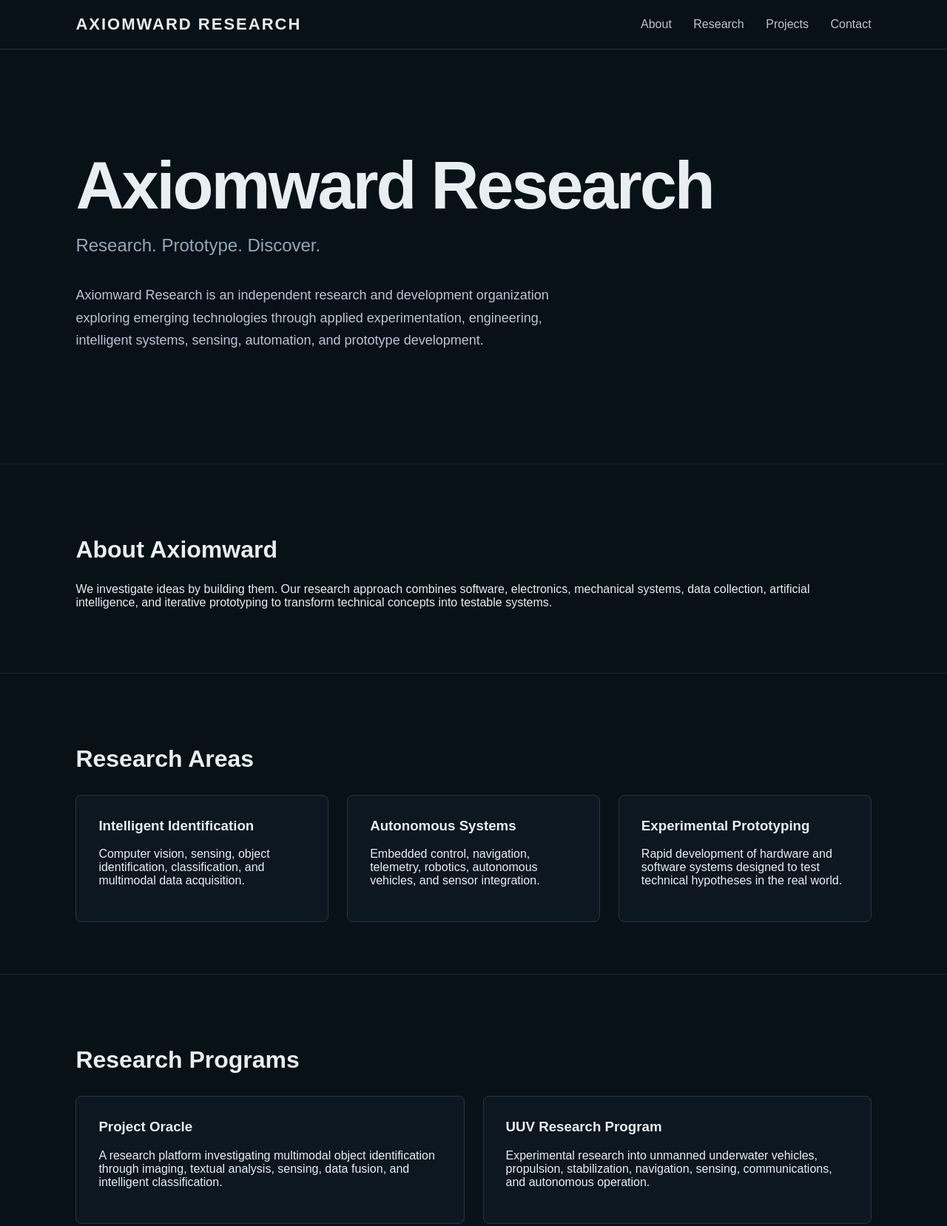
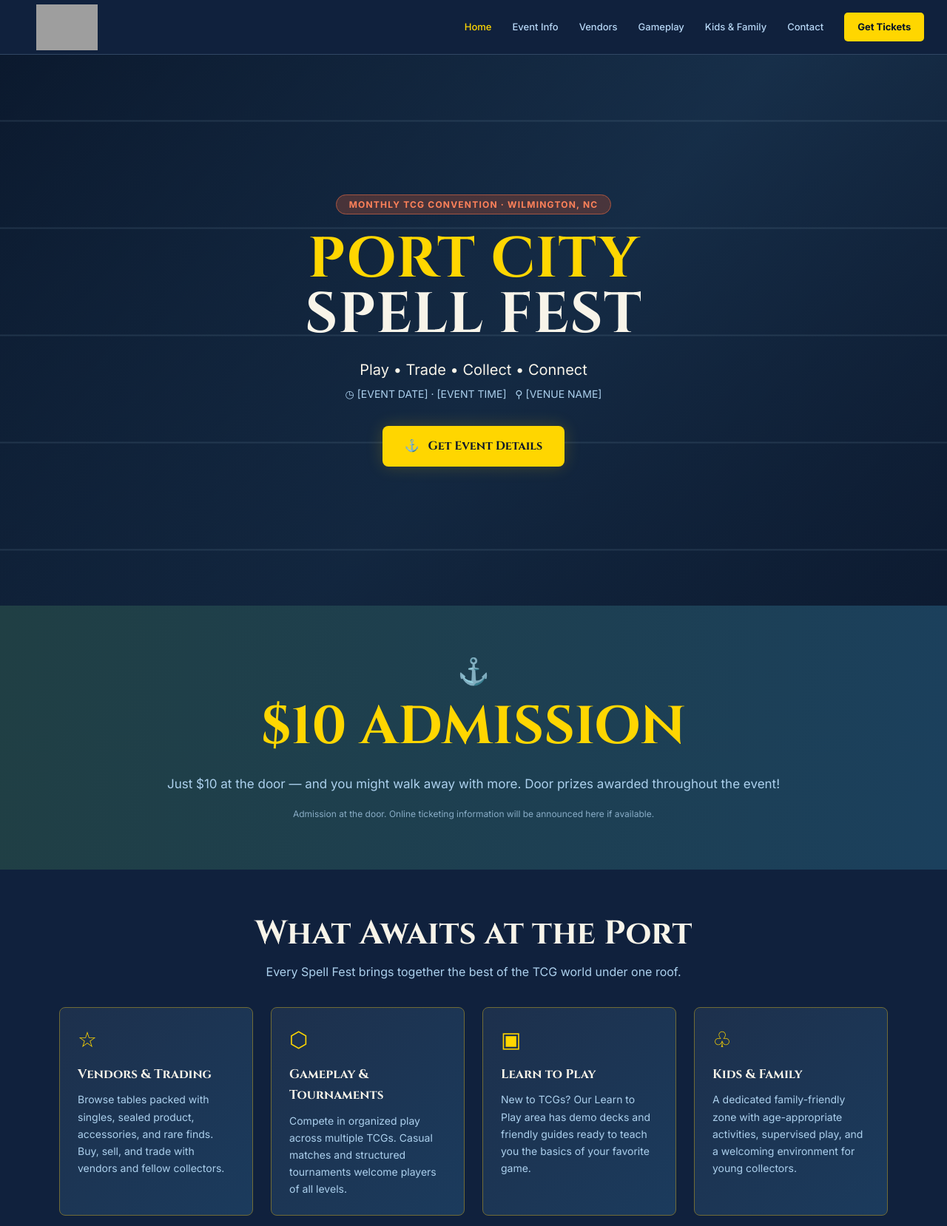
Before and after one commit to garylgoodman-spec/portcityspellslingers.com, a plain HTML site: page index.html in a window 1280 px wide. Shown: the top 1658 px of the page at 74% size. Drawn offline with Linux system fonts and the light colour scheme; grey boxes are pictures that could not be loaded.

Commit message:
Add files via upload

```diff
--- a/index.html
+++ b/index.html
@@ -1,236 +1,24 @@
 <!DOCTYPE html>
-<html lang="en">
-<head>
-    <meta charset="UTF-8">
-    <meta name="viewport" content="width=device-width, initial-scale=1.0">
-
-    <title>Axiomward Research</title>
-
-    <meta name="description"
-          content="Axiomward Research develops experimental technologies through applied research, prototyping, sensing, automation, and intelligent systems.">
-
-    <style>
-        * {
-            box-sizing: border-box;
-        }
-
-        body {
-            margin: 0;
-            font-family: Arial, Helvetica, sans-serif;
-            background: #081018;
-            color: #e8eef4;
-        }
-
-        header {
-            padding: 20px 8%;
-            border-bottom: 1px solid #253746;
-            display: flex;
-            justify-content: space-between;
-            align-items: center;
-        }
-
-        .brand {
-            font-size: 22px;
-            font-weight: bold;
-            letter-spacing: 2px;
-        }
-
-        nav a {
-            color: #b9c8d4;
-            text-decoration: none;
-            margin-left: 25px;
-        }
-
-        nav a:hover {
-            color: white;
-        }
-
-        .hero {
-            min-height: 70vh;
-            padding: 120px 8%;
-            display: flex;
-            flex-direction: column;
-            justify-content: center;
-            max-width: 1100px;
-        }
-
-        .hero h1 {
-            font-size: clamp(48px, 8vw, 90px);
-            margin: 0;
-            letter-spacing: -3px;
-        }
-
-        .hero h2 {
-            font-size: 24px;
-            font-weight: normal;
-            color: #91a9ba;
-            margin-top: 15px;
-        }
-
-        .hero p {
-            max-width: 700px;
-            font-size: 18px;
-            line-height: 1.7;
-            color: #b9c8d4;
-        }
-
-        .section {
-            padding: 70px 8%;
-            border-top: 1px solid #1b2a35;
-        }
-
-        .section h2 {
-            font-size: 32px;
-        }
-
-        .projects {
-            display: grid;
-            grid-template-columns: repeat(auto-fit, minmax(280px, 1fr));
-            gap: 25px;
-            margin-top: 30px;
-        }
-
-        .project {
-            padding: 30px;
-            border: 1px solid #253746;
-            border-radius: 8px;
-            background: #0d1720;
-        }
-
-        .project h3 {
-            margin-top: 0;
-        }
-
-        footer {
-            padding: 40px 8%;
-            border-top: 1px solid #253746;
-            color: #748998;
-            font-size: 14px;
-        }
-    </style>
-</head>
-
-<body>
-
-<header>
-    <div class="brand">AXIOMWARD RESEARCH</div>
-
-    <nav>
-        <a href="#about">About</a>
-        <a href="#research">Research</a>
-        <a href="#projects">Projects</a>
-        <a href="#contact">Contact</a>
-    </nav>
-</header>
-
-<main>
-
-<section class="hero">
-
-    <h1>Axiomward Research</h1>
-
-    <h2>Research. Prototype. Discover.</h2>
-
-    <p>
-        Axiomward Research is an independent research and development
-        organization exploring emerging technologies through applied
-        experimentation, engineering, intelligent systems, sensing,
-        automation, and prototype development.
-    </p>
-
-</section>
-
-<section class="section" id="about">
-
-    <h2>About Axiomward</h2>
-
-    <p>
-        We investigate ideas by building them. Our research approach
-        combines software, electronics, mechanical systems, data
-        collection, artificial intelligence, and iterative prototyping
-        to transform technical concepts into testable systems.
-    </p>
-
-</section>
-
-<section class="section" id="research">
-
-    <h2>Research Areas</h2>
-
-    <div class="projects">
-
-        <div class="project">
-            <h3>Intelligent Identification</h3>
-            <p>
-                Computer vision, sensing, object identification,
-                classification, and multimodal data acquisition.
-            </p>
-        </div>
-
-        <div class="project">
-            <h3>Autonomous Systems</h3>
-            <p>
-                Embedded control, navigation, telemetry, robotics,
-                autonomous vehicles, and sensor integration.
-            </p>
-        </div>
-
-        <div class="project">
-            <h3>Experimental Prototyping</h3>
-            <p>
-                Rapid development of hardware and software systems
-                designed to test technical hypotheses in the real world.
-            </p>
-        </div>
-
-    </div>
-
-</section>
-
-<section class="section" id="projects">
-
-    <h2>Research Programs</h2>
-
-    <div class="projects">
-
-        <div class="project">
-            <h3>Project Oracle</h3>
-            <p>
-                A research platform investigating multimodal object
-                identification through imaging, textual analysis,
-                sensing, data fusion, and intelligent classification.
-            </p>
-        </div>
-
-        <div class="project">
-            <h3>UUV Research Program</h3>
-            <p>
-                Experimental research into unmanned underwater vehicles,
-                propulsion, stabilization, navigation, sensing,
-                communications, and autonomous operation.
-            </p>
-        </div>
-
-    </div>
-
-</section>
-
-<section class="section" id="contact">
-
-    <h2>Contact</h2>
-
-    <p>
-        Axiomward Research<br>
-        Wilmington, North Carolina
-    </p>
-
-</section>
-
-</main>
-
-<footer>
-    © 2026 Axiomward Research. All rights reserved.
-</footer>
-
-</body>
-</html>
+<html lang="en"><head><meta charset="UTF-8"><meta name="viewport" content="width=device-width,initial-scale=1">
+<meta name="theme-color" content="#10213d"><meta name="description" content="Port City Spell Fest — Wilmington, NC trading card game convention. Play, trade, collect and connect.">
+<title>Port City Spellslingers | Port City Spell Fest</title><link rel="icon" href="favicon.png"><link rel="stylesheet" href="style.css"></head>
+<body><a class="skip" href="#main">Skip to content</a>
+<header class="site-header"><a class="brand" href="#home" aria-label="Port City Spellslingers home"><img src="logo.png" alt="Port City Spellslingers"></a>
+<button class="menu-toggle" aria-label="Toggle navigation" aria-expanded="false">☰</button>
+<nav class="nav" aria-label="Main navigation"><a href="#home">Home</a><a href="#event">Event Info</a><a href="#vendors">Vendors</a><a href="#gameplay">Gameplay</a><a href="#family">Kids & Family</a><a href="#contact">Contact</a><a class="nav-ticket" href="#tickets">Get Tickets</a></nav></header>
+<main id="main"><section class="hero" id="home"><div class="hero-inner"><span class="eyebrow">MONTHLY TCG CONVENTION · WILMINGTON, NC</span><h1><span>PORT CITY</span><br>SPELL FEST</h1><p class="tagline">Play • Trade • Collect • Connect</p><p class="event-meta">◷ <span data-date>[EVENT DATE]</span> · <span data-time>[EVENT TIME]</span> &nbsp; ⚲ <span data-venue>[VENUE NAME]</span></p><a class="btn" href="#event">⚓ &nbsp; Get Event Details</a></div></section>
+<section class="admission" id="tickets"><div class="anchor">⚓</div><h2>$10 ADMISSION</h2><p>Just $10 at the door — and you might walk away with more. Door prizes awarded throughout the event!</p><p class="ticket-note">Admission at the door. Online ticketing information will be announced here if available.</p></section>
+<section class="features section" id="event"><h2>What Awaits at the Port</h2><p class="section-sub">Every Spell Fest brings together the best of the TCG world under one roof.</p><div class="feature-grid">
+<a class="feature" href="#vendors"><span class="feature-icon">☆</span><h3>Vendors & Trading</h3><p>Browse tables packed with singles, sealed product, accessories, and rare finds. Buy, sell, and trade with vendors and fellow collectors.</p></a>
+<a class="feature" href="#gameplay"><span class="feature-icon">⬡</span><h3>Gameplay & Tournaments</h3><p>Compete in organized play across multiple TCGs. Casual matches and structured tournaments welcome players of all levels.</p></a>
+<a class="feature" href="#learn"><span class="feature-icon">▣</span><h3>Learn to Play</h3><p>New to TCGs? Our Learn to Play area has demo decks and friendly guides ready to teach you the basics of your favorite game.</p></a>
+<a class="feature" href="#family"><span class="feature-icon">♧</span><h3>Kids & Family</h3><p>A dedicated family-friendly zone with age-appropriate activities, supervised play, and a welcoming environment for young collectors.</p></a></div></section>
+<section class="course section" id="gameplay"><div class="course-copy"><h2>Chart Your Course</h2><p>Five legendary trading card games converge at Port City Spell Fest. Whether you're a seasoned duelist or a fresh-faced trainer, there's a game waiting for you.</p><ul class="games"><li><i class="purple"></i>Magic: The Gathering</li><li><i class="gold"></i>Pokémon TCG</li><li><i class="red"></i>Yu-Gi-Oh!</li><li><i class="blue"></i>Cardfight!! Vanguard</li><li><i class="green"></i>Flesh and Blood</li></ul></div>
+<div class="compass" aria-label="Featured games compass"><span class="north">N</span><span class="east">E</span><span class="south">S</span><span class="west">W</span><div class="ring"></div><div class="hub">⚓</div><div class="game-dot mtg">MTG<small>Magic</small></div><div class="game-dot pkm">PKM<small>Pokémon</small></div><div class="game-dot ygo">YGO<small>Yu-Gi-Oh!</small></div><div class="game-dot cfv">CFV<small>Vanguard</small></div><div class="game-dot fab">FAB<small>Flesh and Blood</small></div></div></section>
+<section class="next section"><div class="sparkle">✧</div><h2>Join Us at the Next Event</h2><p class="section-sub">Mark your calendar and set sail for the best TCG event on the Carolina coast.</p><div class="details"><span>◷ &nbsp; <span data-date>[EVENT DATE]</span></span><span>⚲ &nbsp; <span data-address>[VENUE ADDRESS]</span></span></div></section>
+<section class="section detail-section" id="vendors"><h2>Vendors & Trading</h2><p>Discover trading cards, collectibles, accessories, sealed products and more. Interested in setting up a vendor table? Reach out to our team for availability, pricing and requirements.</p><a class="btn btn-outline" href="#contact">Vendor Inquiries</a></section>
+<section class="section detail-section alt" id="learn"><h2>New to Trading Card Games?</h2><p>Learn the basics, meet other players, and explore a new favorite game. All experience levels are welcome.</p></section>
+<section class="section detail-section" id="family"><h2>Kids & Family</h2><p>Port City Spell Fest is designed to welcome collectors and players of all ages. Come explore, learn, and enjoy the hobby together.</p></section>
+<section class="section detail-section alt" id="contact"><h2>Contact the Crew</h2><p>Questions about attending, vending, volunteering or gameplay? Contact the event organizers.</p><p><a class="btn" id="contact-link" href="mailto:REPLACE_WITH_EMAIL@example.com?subject=Port%20City%20Spell%20Fest%20Inquiry">Email the Organizers</a></p><p class="small">Replace the placeholder contact email in <code>index.html</code> before publishing.</p></section></main>
+<footer><img src="logo.png" alt="" loading="lazy"><p>Port City Spellslingers · Wilmington, North Carolina</p><p>Play • Trade • Collect • Connect</p><p>© <span id="year"></span> Port City Spellslingers. All rights reserved.</p></footer>
+<script src="script.js"></script></body></html>
--- /dev/null
+++ b/script.js
@@ -0,0 +1,4 @@
+document.getElementById('year').textContent=new Date().getFullYear();
+const toggle=document.querySelector('.menu-toggle'),nav=document.querySelector('.nav');
+toggle.addEventListener('click',()=>{const open=nav.classList.toggle('open');toggle.setAttribute('aria-expanded',String(open));toggle.textContent=open?'✕':'☰'});
+nav.querySelectorAll('a').forEach(a=>a.addEventListener('click',()=>{nav.classList.remove('open');toggle.setAttribute('aria-expanded','false');toggle.textContent='☰'}));
```
Also changed, not shown: README.txt (added), favicon.png (added), style.css (added), 1 other file.
